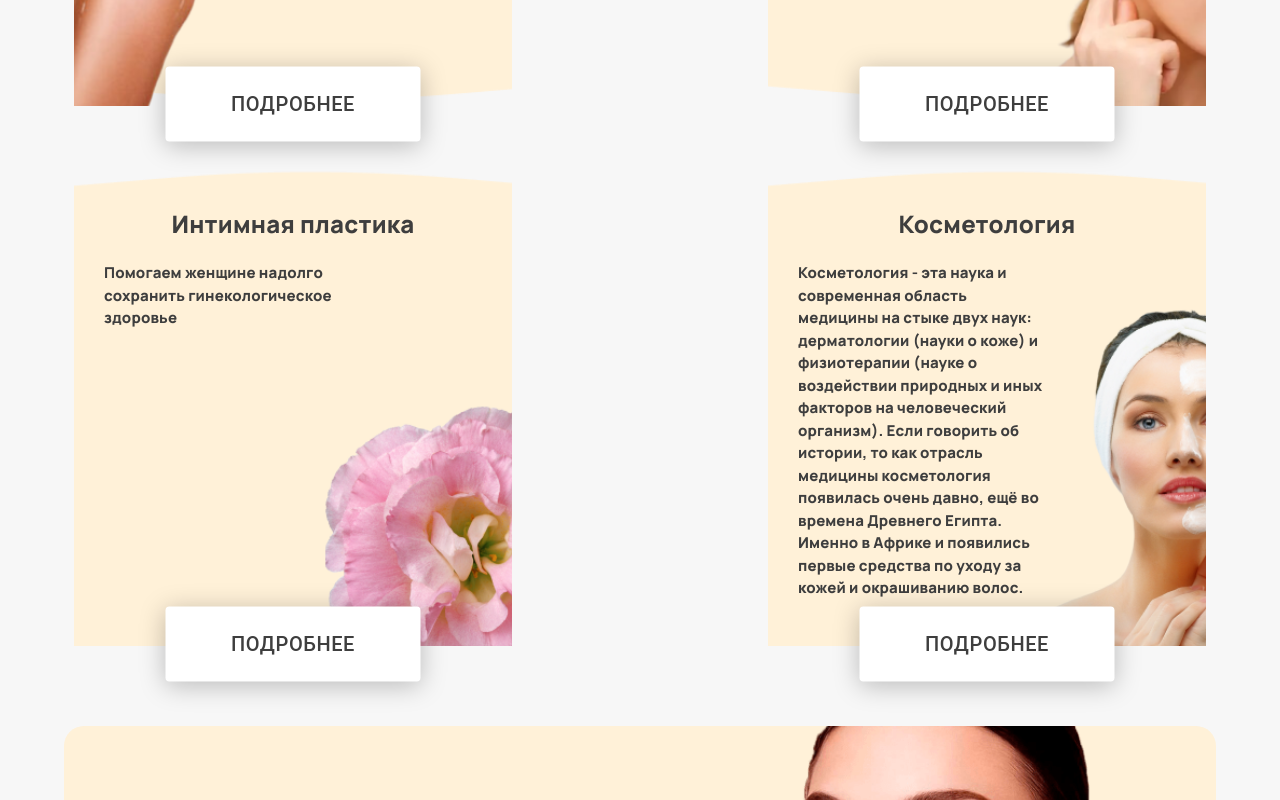
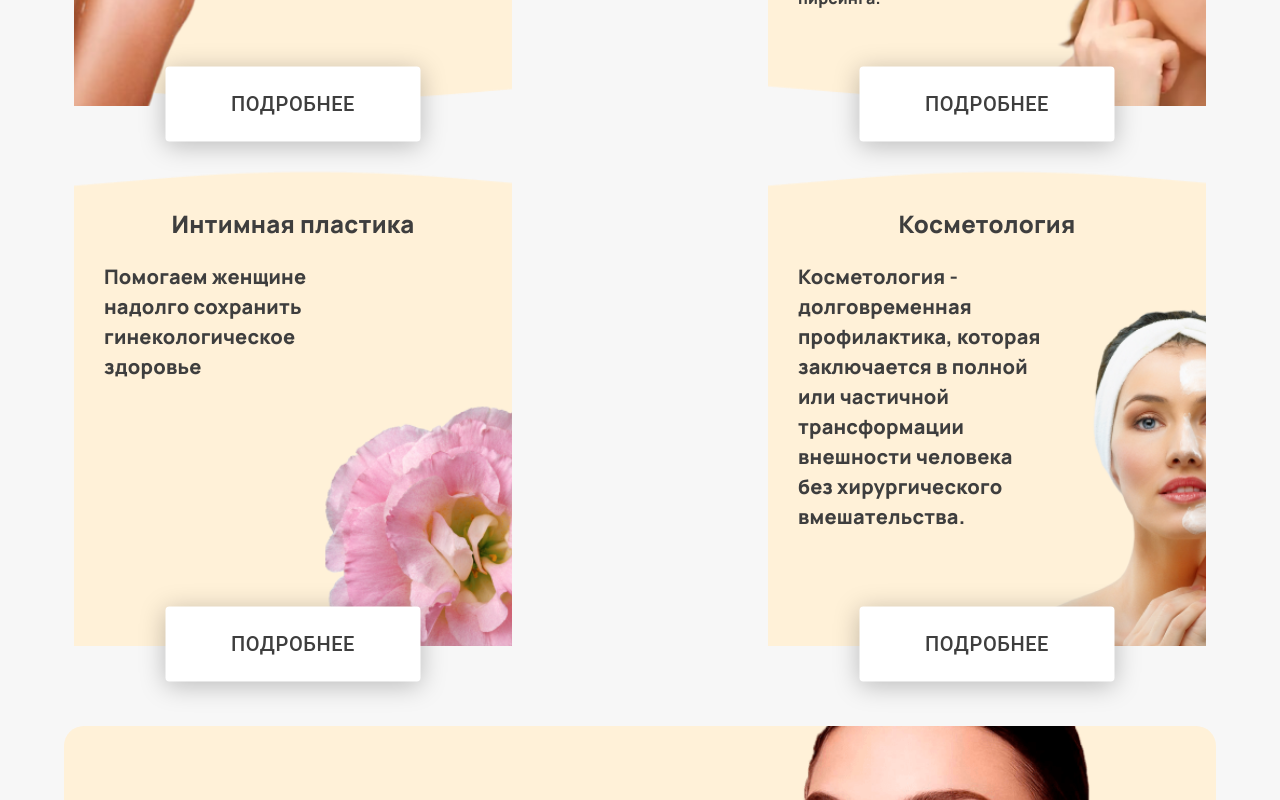
Before and after one commit to mrmainly/drlusine, a React (Create React App) app: page / in a window 1280 px wide. Shown: the part 3418-4218 px from the top of the page. Built offline with nearby package versions, Linux system fonts and the light colour scheme.

Commit message:
fixed text

```diff
--- a/src/components/cards/ServicesCard.js
+++ b/src/components/cards/ServicesCard.js
@@ -46,7 +46,7 @@ const Btn = styled(Button)(({ theme }) => ({
   },
 }));
 
-const ServicesCard = ({ text, bgimg, title, link, type }) => {
+const ServicesCard = ({ text, bgimg, title, link, type, typeText }) => {
   const navigate = useNavigate();
 
   const TextBox = styled(Box)(({ theme }) => ({
@@ -84,18 +84,14 @@ const ServicesCard = ({ text, bgimg, title, link, type }) => {
           sx={{
             fontFamily: "Manrope",
             fontWeight: 600,
-                        fontSize: 15,
+            fontSize: typeText === "minimal-text" ? 20 : 16,
           }}
-                    sm={9}
+          sm={typeText === "minimal-text" ? 13 : 9}
         >
           {text}
         </Text>
       </TextBox>
-            <Btn
-                variant="contained"
-                color="success"
-                onClick={() => navigate(link)}
-            >
+      <Btn variant="contained" color="success" onClick={() => navigate(link)}>
         Подробнее
       </Btn>
     </Root>
--- a/src/pages/home/components/ThreeScreen.js
+++ b/src/pages/home/components/ThreeScreen.js
@@ -101,13 +101,15 @@ const ThreeScreen = () => {
       title: "Интимная пластика",
       link: ROUTES.IntimatePlastic,
       type: "left",
+      typeText: "minimal-text",
     },
     {
       bgimg: "Group24585.png",
-      text: "Косметология - эта наука и  современная область медицины на стыке двух наук: дерматологии (науки о коже) и физиотерапии (науке о воздействии природных и иных факторов на человеческий организм).  Если говорить об истории, то как отрасль медицины  косметология появилась очень давно, ещё во времена Древнего Египта. Именно в Африке и появились первые средства по уходу за кожей и окрашиванию волос.",
+      text: "Косметология - долговременная профилактика, которая заключается в полной или частичной трансформации внешности человека без хирургического вмешательства.",
       title: "Косметология",
       link: ROUTES.Cosmetology,
       type: "left",
+      typeText: "minimal-text",
     },
   ];
   return (
@@ -126,6 +128,7 @@ const ThreeScreen = () => {
               link={item.link}
               bgimg={item.bgimg}
               type={item.type}
+              typeText={item.typeText}
             />
           ))}
         </Root>
```
Lines whose indentation alone changed are shown as unchanged.
